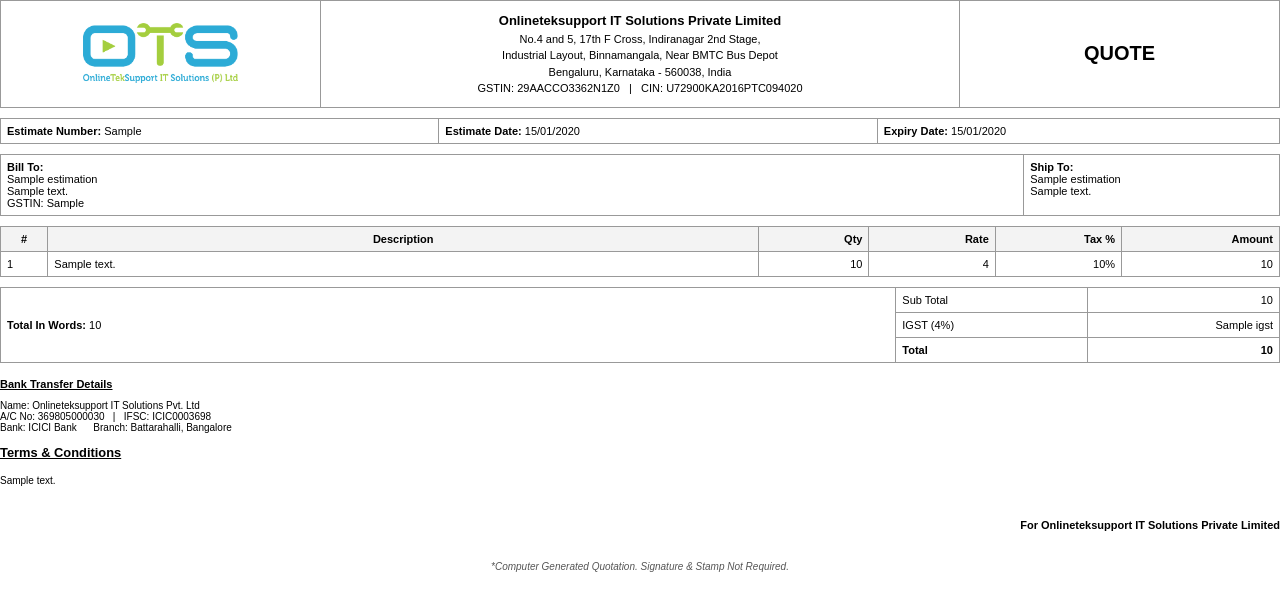
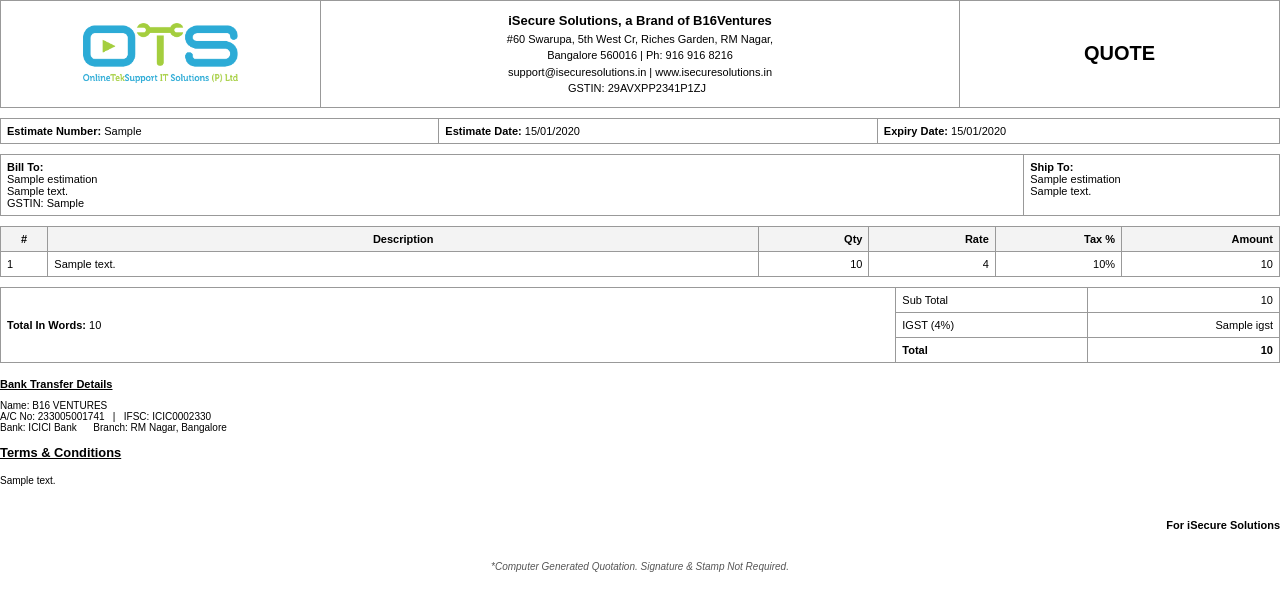
Before and after one commit to PK0809/CRM-Project, a Django app: template crm/templates/quotation_pdf_template.html in a window 1280 px wide. Shown: the top 611 px of the page. Run offline with Django 3.2, Linux system fonts and the light colour scheme; the template is opened without the code that fills it: most values are stand-ins (such as "Sample title", 1, 10 or a date in 2020).

Commit message:
Update quotation_pdf_template.html

```diff
--- a/crm/templates/quotation_pdf_template.html
+++ b/crm/templates/quotation_pdf_template.html
@@ -83,11 +83,11 @@
 
             <!-- Address in the center -->
             <td style="width: 50%; padding: 10px; text-align: center; font-size: 11px; line-height: 1.5; border-right: 1px solid #999;">
-                <strong style="font-size: 13px;">Onlineteksupport IT Solutions Private Limited</strong><br>
-                No.4 and 5, 17th F Cross, Indiranagar 2nd Stage,<br>
-                Industrial Layout, Binnamangala, Near BMTC Bus Depot<br>
-                Bengaluru, Karnataka - 560038, India<br>
-                GSTIN: 29AACCO3362N1Z0 &nbsp; | &nbsp; CIN: U72900KA2016PTC094020
+                <strong style="font-size: 13px;">iSecure Solutions, a Brand of B16Ventures</strong><br>
+                #60 Swarupa, 5th West Cr, Riches Garden, RM Nagar,<br>
+                Bangalore 560016 | Ph: 916 916 8216<br>
+                support@isecuresolutions.in | www.isecuresolutions.in<br>
+                GSTIN: 29AVXPP2341P1ZJ &nbsp;
             </td>
 
             <!-- QUOTE on the right -->
@@ -188,9 +188,9 @@
     <!-- Bank -->
     <div class="section-title">Bank Transfer Details</div>
     <div class="bank-details">
-        Name: Onlineteksupport IT Solutions Pvt. Ltd<br>
-        A/C No: 369805000030 &nbsp;&nbsp;|&nbsp;&nbsp; IFSC: ICIC0003698<br>
-        Bank: ICICI Bank &nbsp;&nbsp;&nbsp;&nbsp; Branch: Battarahalli, Bangalore
+        Name: B16 VENTURES<br>
+        A/C No: 233005001741 &nbsp;&nbsp;|&nbsp;&nbsp; IFSC: ICIC0002330<br>
+        Bank: ICICI Bank &nbsp;&nbsp;&nbsp;&nbsp; Branch: RM Nagar, Bangalore
     </div>
 
     <!-- Terms -->
@@ -204,7 +204,7 @@
 
     <!-- Signature -->
     <div class="signature">
-        For Onlineteksupport IT Solutions Private Limited
+        For iSecure Solutions
     </div>
 </body>
 </html>
```
